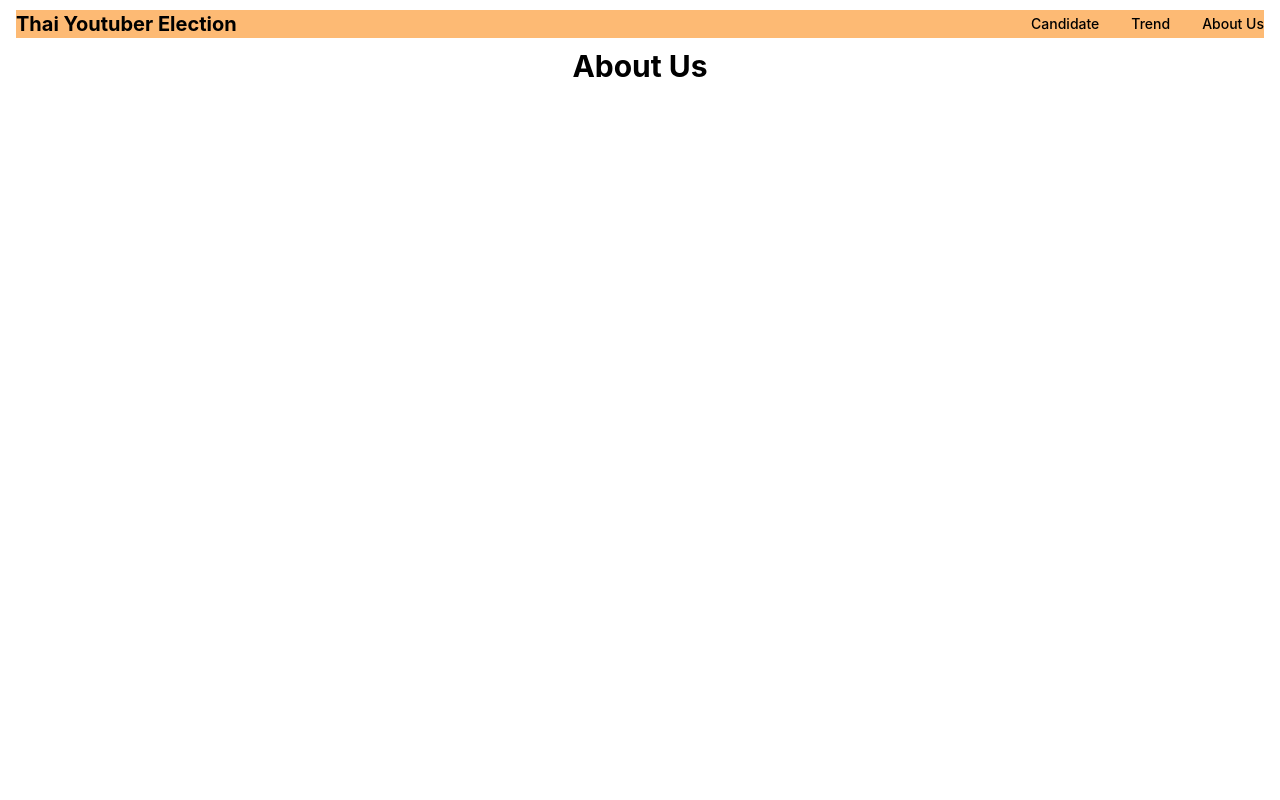
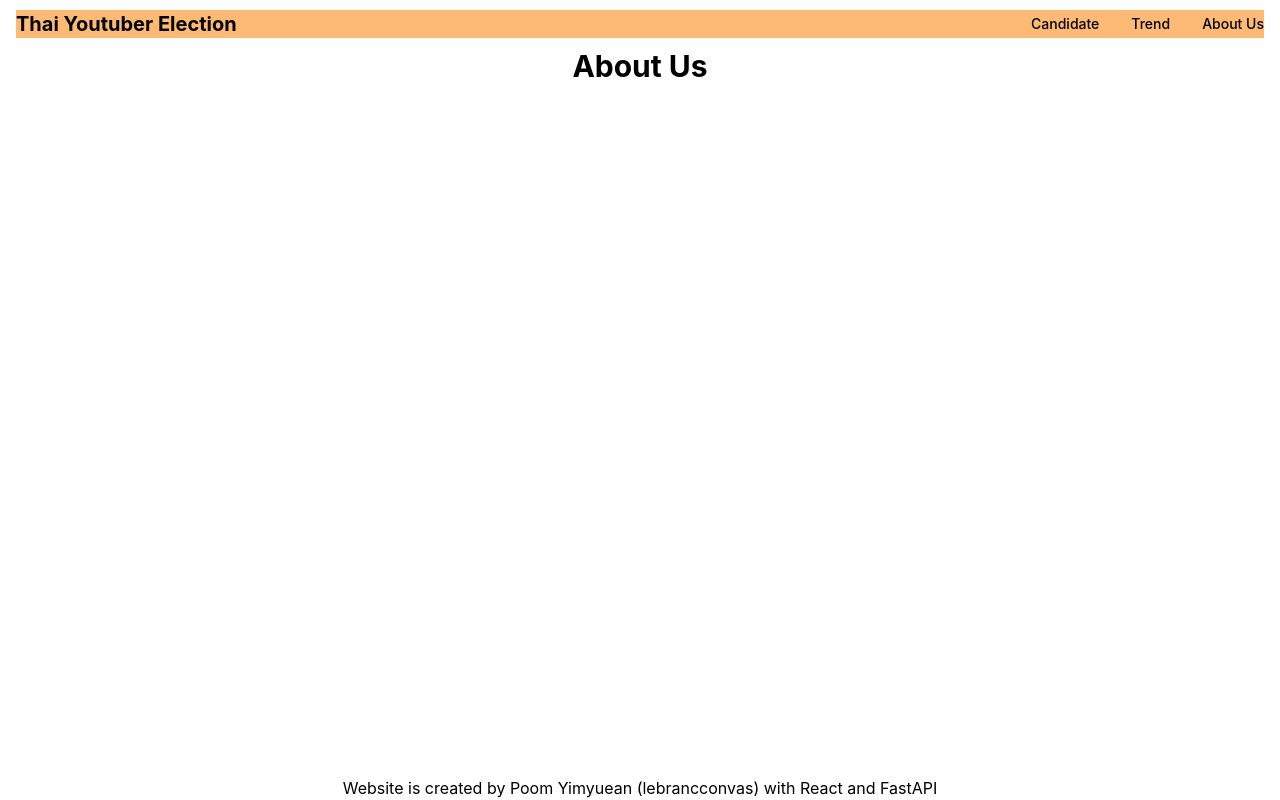
Before and after one commit to lebrancconvas/Youtuber-Candidate, a React (Create React App) app in the folder client/: page /about in a window 1280 px wide. Built offline with nearby package versions, Linux system fonts and the light colour scheme.

Commit message:
✨ Create Footer.

```diff
--- a/client/src/App.tsx
+++ b/client/src/App.tsx
@@ -7,18 +7,24 @@ import About from './pages/About';
 import Trend from './pages/Trend';
 
 import Navbar from './components/Navbar';
+import Footer from './components/Footer';
 
 function App() {
   return (
     <>
       <BrowserRouter>
+      <div className="flex flex-col h-screen justify-between">
           <Navbar />
+          <div className="mb-auto">
             <Routes>
               <Route path="/" element={<Homepage />} />
               <Route path="/candidate" element={<Candidate />} />
               <Route path="/trend" element={<Trend />} />
               <Route path="/about" element={<About />} />
             </Routes>
+          </div>
+          <Footer />
+        </div>
       </BrowserRouter>
     </>
   );
--- /dev/null
+++ b/client/src/components/Footer.tsx
@@ -0,0 +1,11 @@
+import React from 'react';
+
+const Footer: React.FC = () => {
+	return(
+		<footer className="text-center">
+			<h3>Website is created by Poom Yimyuean (lebrancconvas) with React and FastAPI</h3>
+		</footer>
+	)
+};
+
+export default Footer;
```
Lines whose indentation alone changed are shown as unchanged.
